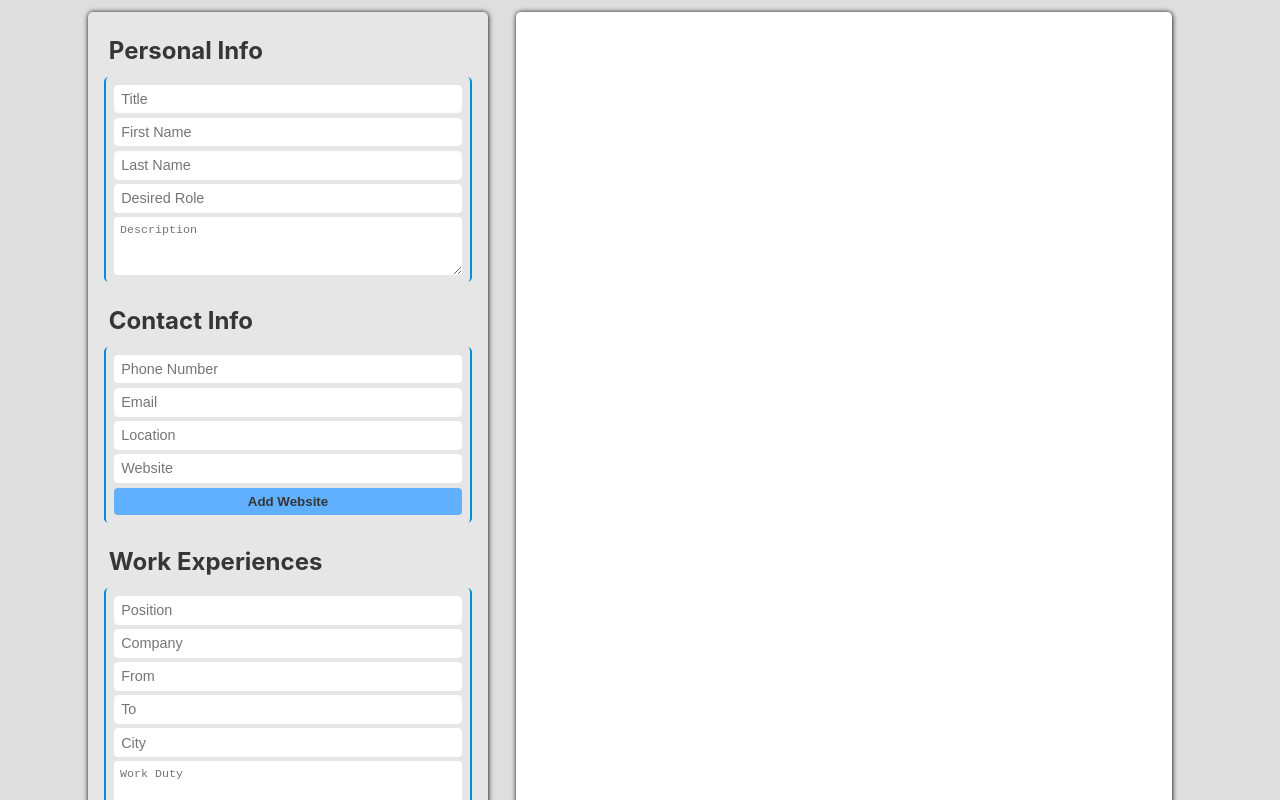
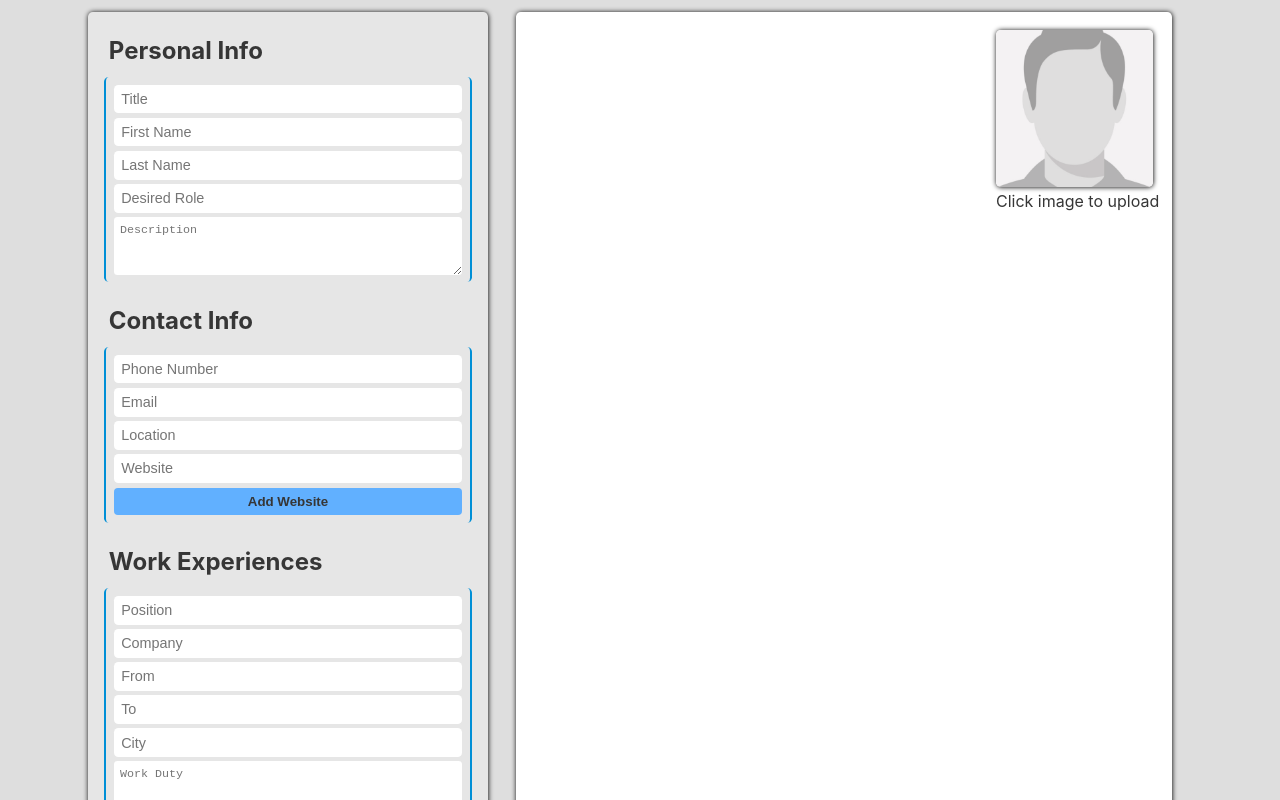
Before and after one commit to G-Cioni/cv-creator, a React (Create React App) app: page / in a window 1280 px wide. Shown: the top 800 px of the page. Built offline with nearby package versions, Linux system fonts and the light colour scheme.

Commit message:
Integrated avatar into cv with css

```diff
--- a/src/components/cv/Avatar.jsx
+++ b/src/components/cv/Avatar.jsx
@@ -39,7 +39,7 @@ class Avatar extends Component {
     const fileInputRef = React.createRef();
     const { preview } = this.state;
     return (
-      <div>
+      <div id="avatar">
         <img
           src={preview}
           alt={'profilePic'}
@@ -60,7 +60,7 @@ class Avatar extends Component {
               fileInputRef.current.click();
             }}
           >
-            Upload image
+            Click image to upload
           </div>
         ) : null}
       </div>
--- a/src/components/cv/Cv.jsx
+++ b/src/components/cv/Cv.jsx
@@ -44,10 +44,9 @@ class Cv extends Component {
 
     return (
       <div id="Cv">
-        <Avatar />
-        <div id="personalContact">
+        <div id="personalInfoAvatar">
           {personalInfo}
-          {contact}
+          <Avatar />
         </div>
         <div id="workEducation">
           <div id="workExperiencesCV">
@@ -63,7 +62,11 @@ class Cv extends Component {
             {education}
           </div>
         </div>
-        <div id="scl">
+        <div id="cscl">
+          <h2 className="cvTitle">
+            {hasValue?.contact ? 'Contact Details' : null}
+          </h2>
+          {contact}
           <h2 className="cvTitle">{hasValue?.skills ? 'Skills' : null}</h2>
           {skills}
           <h2 className="cvTitle">
--- a/src/styles/App.css
+++ b/src/styles/App.css
@@ -131,8 +131,8 @@ button:focus {
   display: grid;
   grid-gap: 0em 0.5em;
   grid-template-areas:
-    'personalContact personalContact'
-    'workEducation scl ';
+    'personalInfoAvatar personalInfoAvatar'
+    'workEducation cscl ';
   grid-template-columns: 3.7fr 2.3fr;
   grid-template-rows: auto 1fr;
   height: var(--cv-height);
@@ -145,19 +145,28 @@ button:focus {
 }
 
 img {
-  height: auto;
-  width: 5em;
+  border-radius: var(--border-radius);
+  box-shadow: var(--box-shadow);
+  height: calc(var(--cv-right-width) * 0.6);
+  object-fit: cover;
+  width: calc(var(--cv-right-width) * 0.6);
 }
+
+#avatar {
+  height: max-content;
+  margin: 1.1em 0.8em 0.5em auto;
+}
+
 .cvTitle {
   font-size: 1.5rem;
   font-weight: 500;
   margin-bottom: 0.5em;
-  margin-top: 0em;
+  margin-top: 0.3em;
 }
 
-#personalContact {
+#personalInfoAvatar {
   display: flex;
-  grid-area: personalContact;
+  grid-area: personalInfoAvatar;
   width: 100%;
 }
 
@@ -168,11 +177,11 @@ img {
   margin-left: 1em;
 }
 
-/* Stands for "skills-certificates-languages" */
-#scl {
+/* Stands for "contact-skills-certificates-languages" */
+#cscl {
   display: flex;
   flex-direction: column;
-  grid-area: scl;
+  grid-area: cscl;
   margin-right: 1em;
   text-align: right;
 }
@@ -196,7 +205,7 @@ p {
 /* || Personal Info Card */
 .personalInfoCard {
   margin: 1em auto 1em 1em;
-  max-width: 60%;
+  max-width: calc(var(--cv-left-width) * 1.05);
 }
 
 .title,
@@ -222,12 +231,8 @@ p {
 
 /* ||Contact Card */
 .contactCard {
-  border-color: var(--color-accent-2);
-  border-left-style: solid;
-  border-radius: var(--border-radius);
-  border-width: 0.15rem;
   height: max-content;
-  margin: 1em 0em 0.5em auto;
+  margin: 0em 0em 0.5em auto;
   max-width: calc(var(--cv-right-width) * 0.9);
   width: max-content;
   word-wrap: break-word;
@@ -237,7 +242,7 @@ p {
 .email,
 .location,
 .webSite {
-  margin: 0.4em;
+  margin-bottom: 0.4em;
   word-wrap: break-word;
 }
 
@@ -256,7 +261,6 @@ p {
     'primary primary to'
     'secondary secondary city '
     'extraDetails extraDetails extraDetails';
-  margin-bottom: 1.5em;
   padding: 0.5em;
   width: calc(var(--cv-left-width));
 }
```
